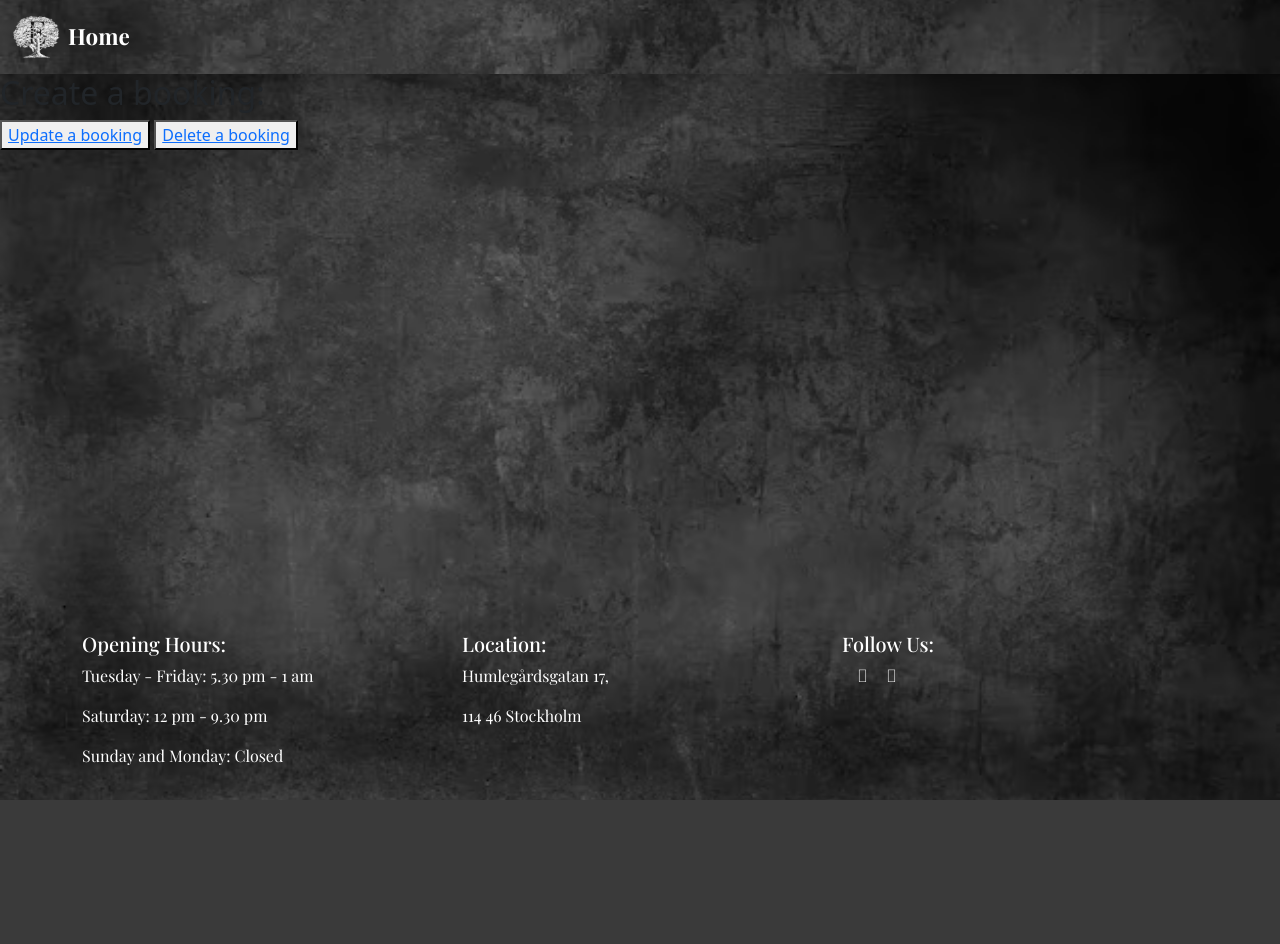
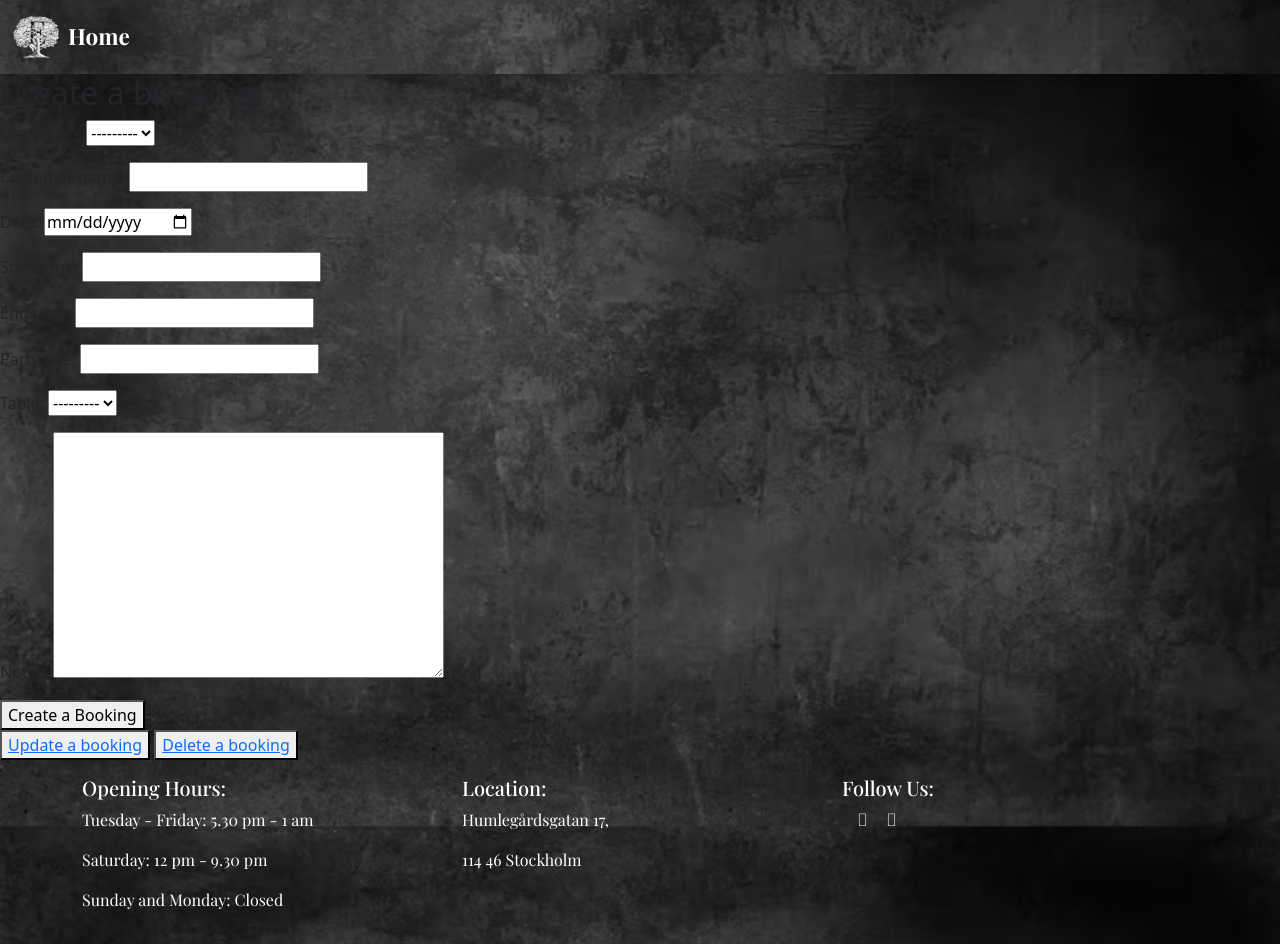
Before and after one commit to Code-Institute-Submissions/booking-system-ekstedt, a Django app: page /create/ in a window 1280 px wide. Before the commit the page ends 800 px from the top, so only its background shows below. Run offline with Django 4.2, Linux system fonts and the light colour scheme; data that the repository does not hold is empty; some web fonts are replaced.

Commit message:
Add forms.py and content for preliminary booking creation

```diff
--- /dev/null
+++ b/booking/forms.py
@@ -0,0 +1,12 @@
+from django import forms
+from django.forms import DateInput
+from .models import Booking
+
+class BookingForm (forms.ModelForm):
+    class Meta:
+        model = Booking
+        fields = ['username', 'customer_name', 'date', 'start_time', 'end_time', 'party_size', 'table', 'notes']
+        exclude = ['created_at']
+        widgets = {
+            'date': DateInput(attrs={'type': 'date'}),
+        }
--- a/booking/views.py
+++ b/booking/views.py
@@ -4,6 +4,7 @@ from django.views import generic
 from django.db import models
 from django.utils import timezone
 from .models import Booking, Table
+from .forms import BookingForm
 
 # Create your views here.
 class BookingList(generic.ListView):
@@ -19,7 +20,7 @@ class BookingDetail(generic.DetailView):
 
 class CreateBooking(generic.edit.CreateView):
     model = Booking
-    fields = ['id', 'username', 'customer_name', 'date', 'start_time', 'end_time', 'party_size', 'table', 'notes', 'created_at']
+    form_class = BookingForm
     template_name = "create.html"
 
 class UpdateBooking(generic.edit.UpdateView):
--- a/templates/create.html
+++ b/templates/create.html
@@ -3,6 +3,11 @@
 
 <h2>Create a booking:</h2>
 
+<form method="POST">
+    {% csrf_token %}
+    {{ form.as_p }}
+    <button type="submit">Create a Booking</button>
+</form>
 <button><a href="#">Update a booking</a></button>
 <button><a href="#">Delete a booking</a></button>
 
```
